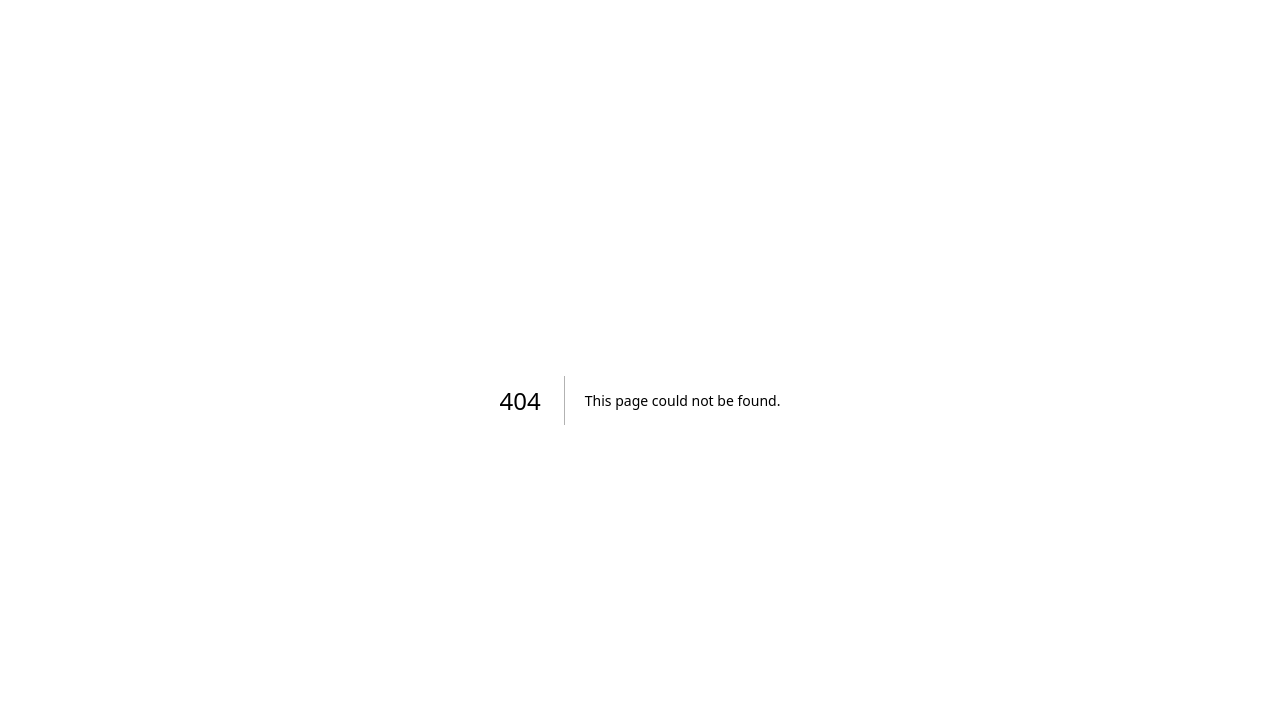
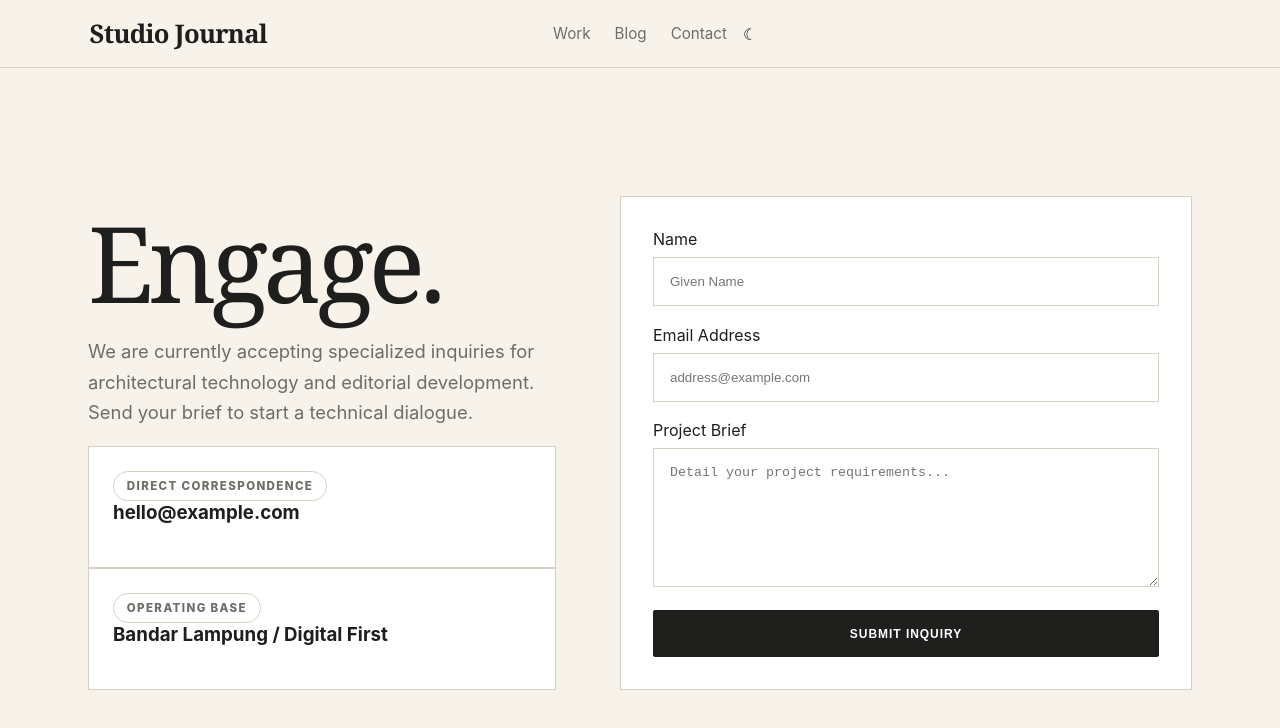
Before and after one commit to el-thon/my-porto-web, a Next.js app: page /contact in a window 1280 px wide. Before the commit this address had no page. Shown: the top 728 px of the page. Built offline with nearby package versions, Linux system fonts and the light colour scheme.

Commit message:
feat: implement contact page

```diff
--- /dev/null
+++ b/app/contact/page.tsx
@@ -0,0 +1,25 @@
+import Link from 'next/link';
+
+export default function ContactPage() {
+  return (
+    <>
+      <header className="site-header"><Link href="/" className="brand">Studio Journal</Link><nav className="site-nav"><Link href="/">Work</Link><Link href="/blog">Blog</Link><Link href="/contact">Contact</Link></nav><span>☾</span></header>
+      <main className="section container contact">
+        <section>
+          <h1 className="section-title">Engage.</h1>
+          <p className="section-copy">We are currently accepting specialized inquiries for architectural technology and editorial development. Send your brief to start a technical dialogue.</p>
+          <div className="contact-cards">
+            <div className="card card-body"><span className="eyebrow">Direct Correspondence</span><h3>hello@example.com</h3></div>
+            <div className="card card-body"><span className="eyebrow">Operating Base</span><h3>Bandar Lampung / Digital First</h3></div>
+          </div>
+        </section>
+        <form className="card contact-form">
+          <label>Name<input type="text" placeholder="Given Name" /></label>
+          <label>Email Address<input type="email" placeholder="address@example.com" /></label>
+          <label>Project Brief<textarea rows={7} placeholder="Detail your project requirements..." /></label>
+          <button className="btn btn-primary" type="button">Submit Inquiry</button>
+        </form>
+      </main>
+    </>
+  );
+}
```
